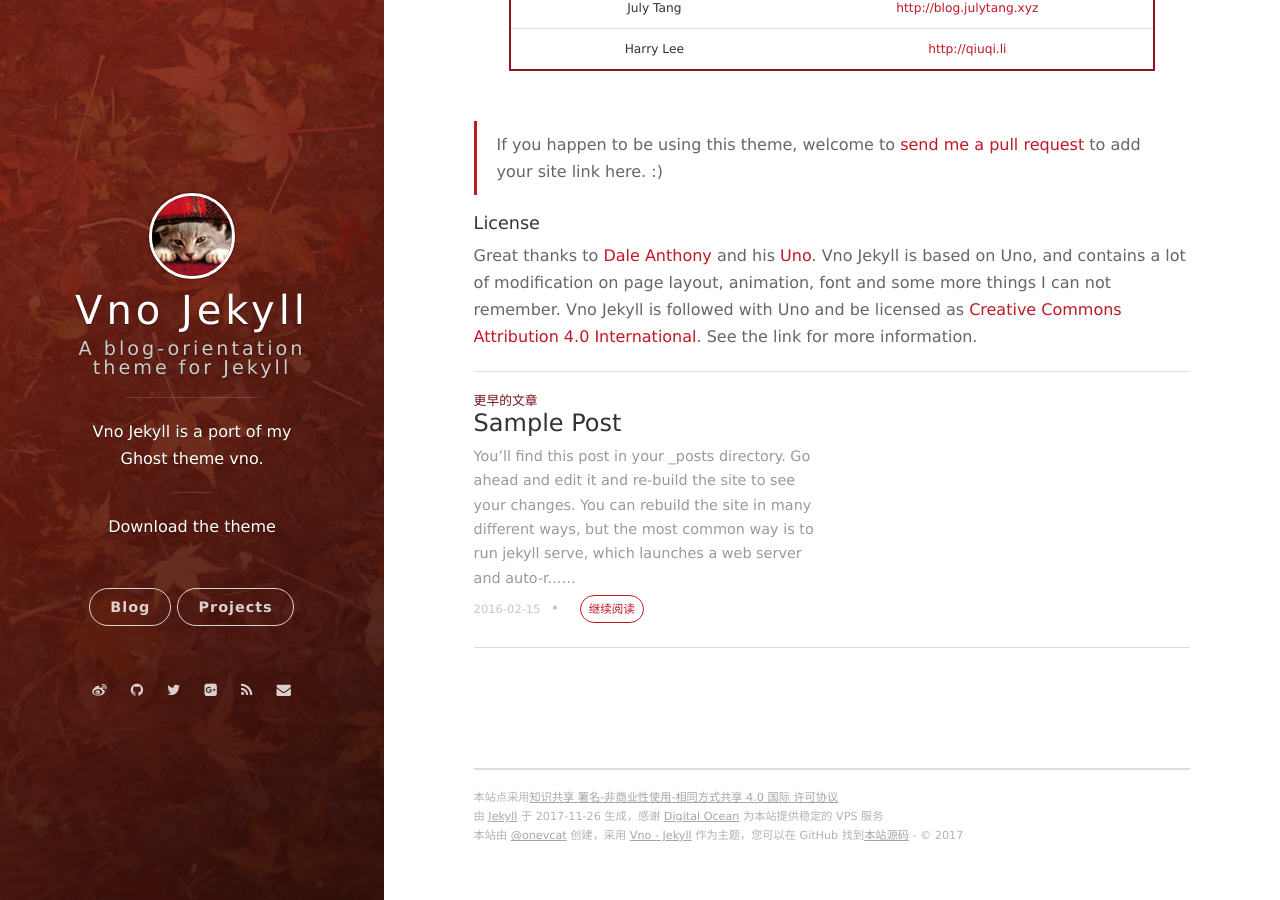
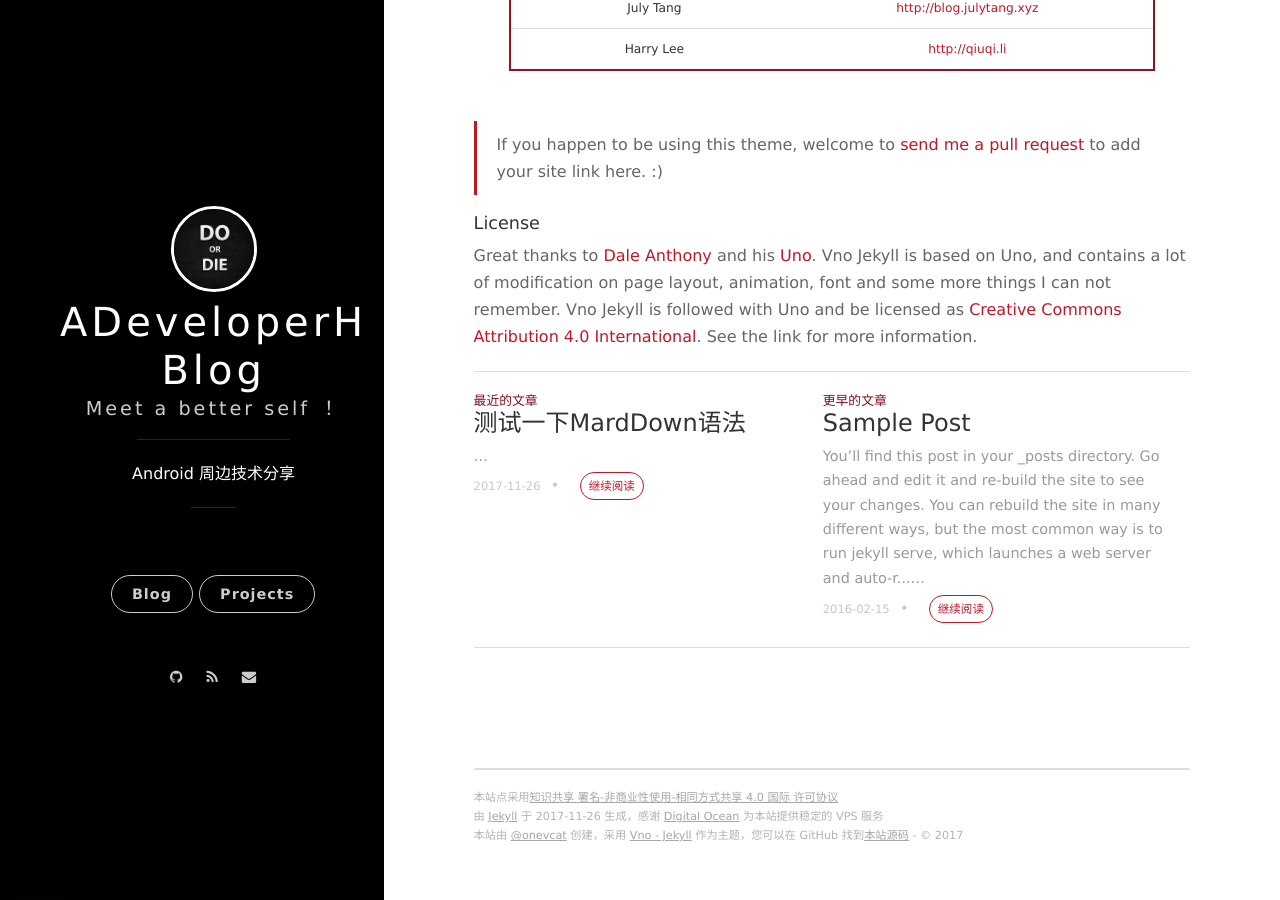
Before and after one commit to ADeveloperH/ADeveloperH.github.io, a Jekyll site: the page built from _posts/2016-02-16-hello-world-vno.markdown, in a window 1280 px wide and 900 px high, scrolled down 946 px. Built offline with Jekyll 4.4.1, drawn with Linux system fonts in a browser that asks for light colours; nearby versions of some CDN libraries; comment, search, counter and statistics services are not loaded.

Commit message:
背景图片自定义

```diff
--- a/_config.yml
+++ b/_config.yml
@@ -1,8 +1,7 @@
 # Basic
-title: Vno Jekyll
-subtitle: A blog-orientation theme for Jekyll
-welcome_message: <a href="https://github.com/onevcat/vno-jekyll" target="_blank">Download the theme</a>
-description: Vno Jekyll is a port of my Ghost theme vno.
+title: ADeveloperH Blog
+subtitle: Meet a better self ！
+description: Android 周边技术分享
 creator: <a href="http://onev.cat">@onevcat</a>
 
 url: "http://vno.onevcat.com"
@@ -13,7 +12,7 @@
 highlighter: rouge
 
 # supported colors: blue, green, purple, red, orange or slate. If you need clear, leave it empty.
-cover_color: red
+#cover_color: red
 
 # The blog button should not be removed.
 blog_button:
@@ -22,7 +21,7 @@
 
 # Navigation buttons in the front page.
 nav:
-    - {title: Projects, description: My Projects, url: 'http://project.onevcat.com'}
+    - {title: Projects, description: My Projects, url: 'https://github.com/ADeveloperH?tab=repositories'}
     # - {title: Another Button, description: A button, url: 'http://example.com'}
 
 # Pagination
@@ -37,11 +36,8 @@
 
 # Social
 social:
-    weibo: onevcat
-    github: onevcat
-    twitter: onevcat
-    gplus: 107108267983477358170
-    mail: onev@onevcat.com
+    github: ADeveloperH
+    mail: adeveloperh@gmail.com
 
 # Google Analytics
 ga:
--- /dev/null
+++ b/_posts/2017-11-26-test.md
@@ -0,0 +1,4 @@
+---
+layout: post
+title: 测试一下MardDown语法
+---
```
Also changed, not shown: assets/images/avatar.jpg, assets/images/background-cover.jpg.
